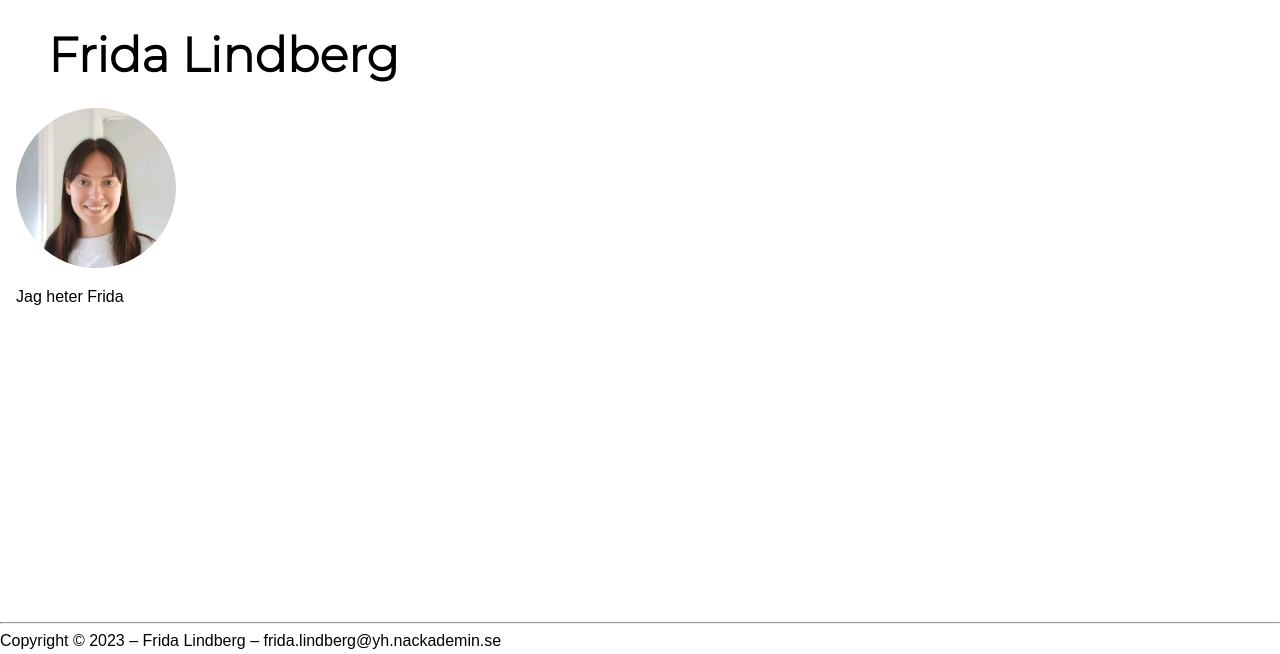
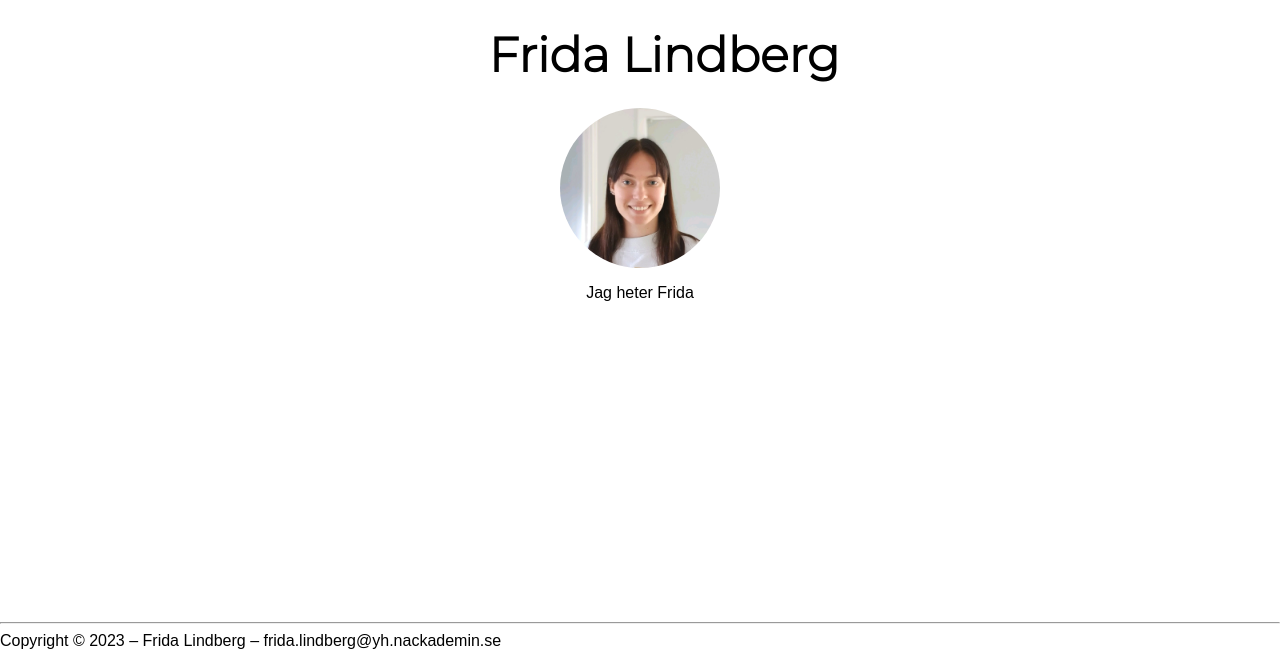
Before and after one commit to FridaLindberg/Portfolio, a plain HTML site: page EnkelWebbplats/index.html in a window 1280 px wide. Shown: the part 146-800 px from the top of the page. Drawn offline with Linux system fonts and the light colour scheme.

Commit message:
center things

```diff
--- a/EnkelWebbplats/style.css
+++ b/EnkelWebbplats/style.css
@@ -6,6 +6,7 @@ body {
 }
 
 h1 {
+    text-align: center;
     margin-left: 1em;
     margin-top: 0.5em;
     margin-bottom: 0.5em;
@@ -13,7 +14,7 @@ h1 {
     font-family: "Montserrat", sans-serif;
 }
 p {
-    margin-left: 1em;
+    text-align: center;
 }
 
 .text-center {
@@ -64,6 +65,9 @@ a:active {
     margin-left: 1em;
     border-radius: 50%;
     width: 10em;
+    display: block;
+    margin-left: auto;
+    margin-right: auto;
 }
 
 .header-image {
```
